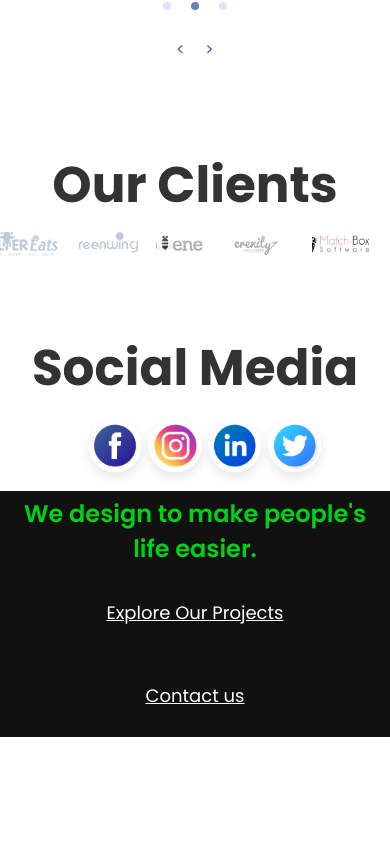
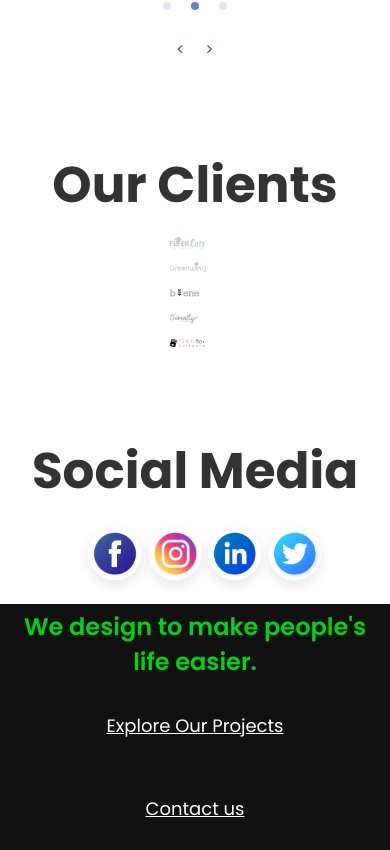
Before and after one commit to Anup888/dipixel, a React (Create React App) app: page / in a window 390 px wide. Shown: the part 2986-3836 px from the top of the page. Before the commit the page ends 3723 px from the top, so only its background shows below. Built offline with nearby package versions, Linux system fonts and the light colour scheme.

Commit message:
fix contact us page

```diff
--- a/src/assets/style/client/style.module.scss
+++ b/src/assets/style/client/style.module.scss
@@ -19,8 +19,9 @@
   margin-left: 139px;
   margin-right: 139px;
   @media only screen and (max-width: 600px) {
-    margin: 0px;
-    justify-content: center;
+    display: flex;
+    flex-direction: column;
+    align-items: center;
   }
 }
 .gridContainerIcon {
@@ -50,7 +51,9 @@
   grid-template-columns: 60px 60px 60px 60px;
   // margin-left: 87px;
   @media only screen and (max-width: 600px) {
+    // display: flex;
     margin: 0px;
     justify-content: center;
+    // align-items: center;
   }
 }
--- a/src/view/client/Contactus/style.module.scss
+++ b/src/view/client/Contactus/style.module.scss
@@ -27,3 +27,8 @@
 
   color: #333333;
 }
+@media only screen and (max-width: 600px) {
+  .content__wrapper {
+    flex-direction: column;
+  }
+}
--- a/src/view/shared/clients/index.tsx
+++ b/src/view/shared/clients/index.tsx
@@ -32,6 +32,7 @@
   render() {
     const ClientsItemData = this.props.ClientsItemData;
     return (
+      <div className="container__wrapper">
         <div
           className={
             // this.props.icon ? style["gridContainerIcon"] : style["gridContainer"]
@@ -44,6 +45,7 @@
         >
           {this.getProjectsList(ClientsItemData)}
         </div>
+      </div>
     );
   }
 }
```
Also changed, not shown: 1 other file (tests, documents, lock files or other folders). Lines whose indentation alone changed are shown as unchanged.
